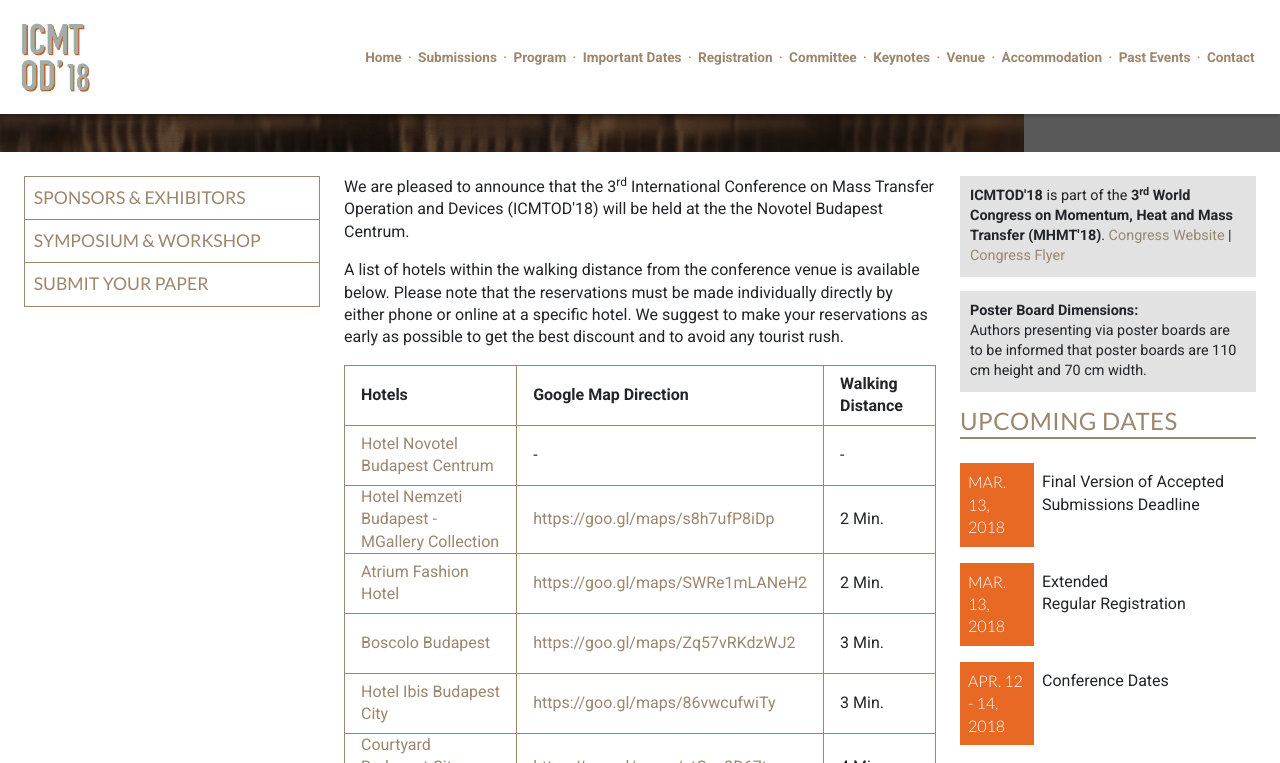
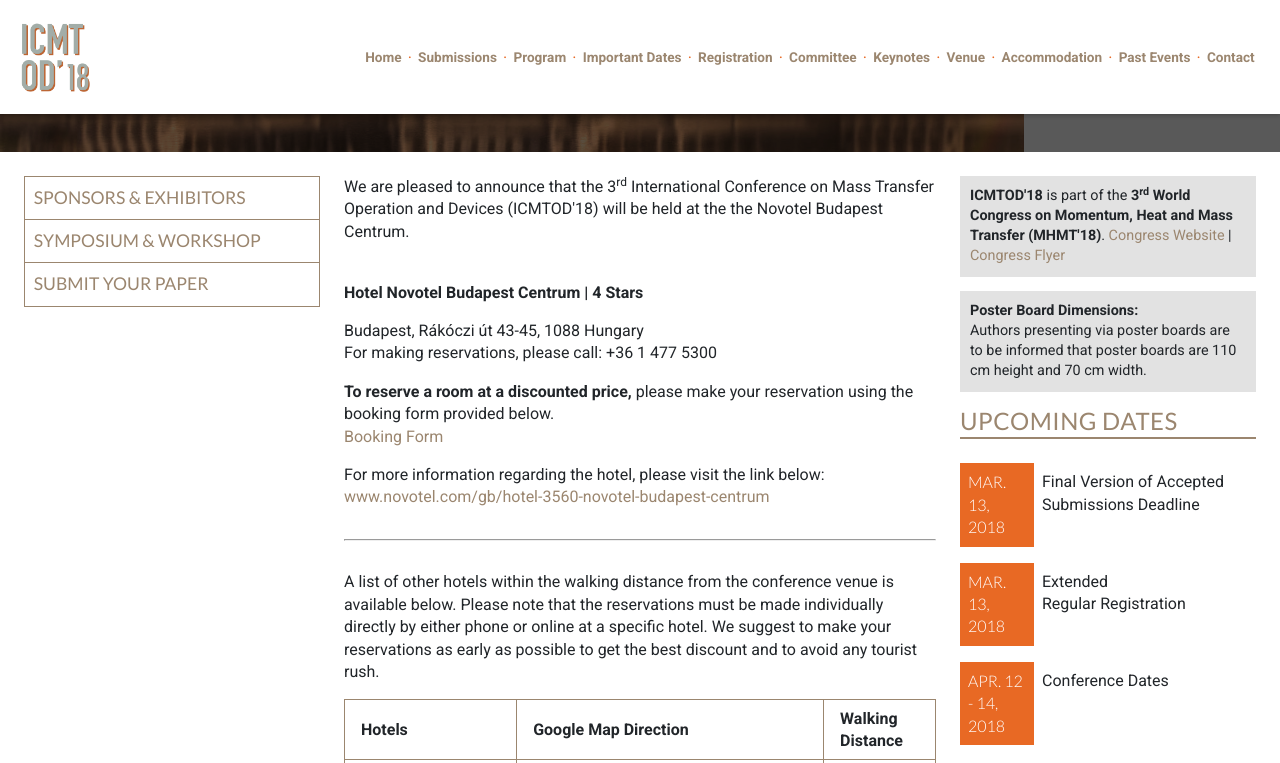
Before and after one commit to intaset/icmtod, a Jekyll site: the page built from accommodation.html, in a window 1280 px wide and 1400 px high, scrolled down 328 px, cut to the strip 0-763 px from the top of the window. Built offline with Jekyll 4.4.1, drawn with Linux system fonts in a browser that asks for light colours; nearby versions of some CDN libraries; Markdown is read by kramdown in place of the engine named in the settings; comment, search, counter and statistics services are not loaded; some of the changed text lies outside the part shown.

Commit message:
update accodation and venue page

```diff
--- a/accommodation.html
+++ b/accommodation.html
@@ -12,7 +12,20 @@ meta: A list of nearby hotels from the venue is provided along with their contac
 
     <p class="body">We are pleased to announce that the 3<sup>rd</sup> International Conference on Mass Transfer Operation and Devices (ICMTOD'18) will be held at the the Novotel Budapest Centrum. <!-- More importantly, we have collaborated with the hotel to offer our customers a reduced rate on the accommodations! Please click here for more information: Hotel Alimara Barcelona --></p>
 
-   <p class="body">A list of hotels within the walking distance from the conference venue is available below. Please note that the reservations must be made individually directly by either phone or online at a specific hotel. We suggest to make your reservations as early as possible to get the best discount and to avoid any tourist rush.</p>
+<br><span class="anchor" id="Novotel"></span>
+<div class="">
+<p class="body bold">Hotel Novotel Budapest Centrum | 4 Stars</p>
+<p class="body">Budapest, Rákóczi út 43-45, 1088 Hungary<br>
+For making reservations, please call: +36 1 477 5300<br>
+
+<p class="body"><b>To reserve a room at a discounted price,</b> please make your reservation using the booking form provided below.<br>
+<a href="../NovotelBudapestBookingForm_ASET.pdf" class="body-link">Booking Form</a></p>
+
+<p class="body">For more information regarding the hotel, please visit the link below:<br>
+<a href="http://www.novotel.com/gb/hotel-3560-novotel-budapest-centrum/index.shtml" class="body-link">www.novotel.com/gb/hotel-3560-novotel-budapest-centrum</a></p>
+
+</div><br><hr><br>
+   <p class="body">A list of other hotels within the walking distance from the conference venue is available below. Please note that the reservations must be made individually directly by either phone or online at a specific hotel. We suggest to make your reservations as early as possible to get the best discount and to avoid any tourist rush.</p>
 
 <table class="accommodation">
   <thead>
@@ -23,11 +36,7 @@ meta: A list of nearby hotels from the venue is provided along with their contac
     </tr>
   </thead>
   <tbody>
-  <tr>
-    <td><a href="#Novotel" class="body-link">Hotel Novotel Budapest Centrum</a></td>
-      <td>-</td>
-      <td>-</td>
-  </tr>
+
 
   <tr>
     <td><a href="#1" class="body-link">Hotel Nemzeti Budapest - MGallery Collection</a></td>
@@ -86,22 +95,6 @@ meta: A list of nearby hotels from the venue is provided along with their contac
   </tbody>
 </table><br>
 
-<span class="anchor" id="Novotel"></span>
-<div class="bottom-border">
-<p class="body bold">Hotel Novotel Budapest Centrum | 4 Stars</p>
-<p class="body"><b>Address:</b> Budapest, Rákóczi út 43-45, 1088 Hungary</p>
-
-<p class="body">For making reservations, please call: +36 1 477 5300<br>
-<b>Group Discount:</b> Information will be provided soon.</p>
-
-<p class="body"><b>To reserve a room:</b> please download and fill out the <a href="../NovotelBudapestBookingForm_ASET.pdf" class="body-link">Booking Form</a> and send directly to the hotel email address mentioned on the form.</p>
-
-<p class="body">For more information regarding the hotel, please visit the link below:</p>
-
-<a href="http://www.novotel.com/gb/hotel-3560-novotel-budapest-centrum/index.shtml" class="body-link">www.novotel.com/gb/hotel-3560-novotel-budapest-centrum</a>
-
-<a href="#top" class="top">TOP</a>
-</div><br>
 
 <span class="anchor" id="9"></span>
 <div class="bottom-border">
--- a/venue.html
+++ b/venue.html
@@ -15,6 +15,20 @@ meta: The venue information is provided here for the conference.
 
 <center><a href="http://www.accorhotels.com/gb/hotel-3560-novotel-budapest-centrum/index.shtml" target="_blank" class="body-link"><img src="../img/novotel_logo.png" class="flex-sponsor"></a></center>
 
+<center>
+  <p class="body">
+  <strong>Novotel Budapest Centrum</strong><br>
+  <a target="_blank" href="https://goo.gl/maps/qbC1C8uDuhJ2" class="body-link">Budapest, Rákóczi út 43-45, 1088 Hungary</a><br>
+  Tel: +36 1 477 5300 <br>
+ <a href="http://www.novotel.com/gb/hotel-3560-novotel-budapest-centrum/index.shtml" class="body-link">www.novotel.com/gb/hotel-3560-novotel-budapest-centrum</a><br><br>
+   <b>To reserve a room at a discounted price,</b> please make your reservation using the booking form provided below.<br>
+<a href="../NovotelBudapestBookingForm_ASET.pdf" class="body-link">Booking Form</a>
+  </p>
+  </center>
+
+<br>
+  <h3>Budapest</h3>
+
 
  <p class="body">Often described as the "Little  Paris of Middle Europe", Budapest is famous not only for the monuments  reflecting its own 1,000-year-old culture, but also for the relics of others  who settled here. Remains from both Roman occupation and much later ruled by the  Turks can still be seen in the city. After the Ottoman Empire the union with  Austria has a particular influence on the city's form and style.</p>
  <p class="body">The capital has two sides, Buda and  Pest, stretching along the banks of the Danube, representing two different  characters of the city.<br>
```
Also changed, not shown: 2 other files.
